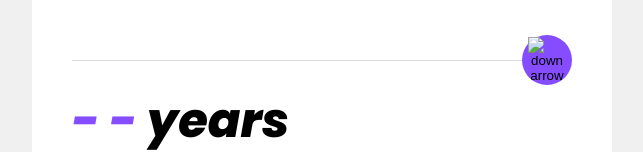
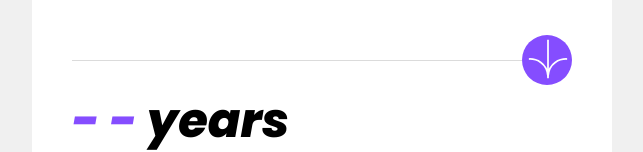
Before and after one commit to SarahHannes/age-calculator-frontend-mentor-challenge, a plain HTML site: page index.html in a window 1280 px wide. Shown: the part 180-332 px from the top of the page, without its empty margins (318-961 px from the left). Drawn offline with Linux system fonts and the light colour scheme; the site is published under a folder, as on GitHub Pages, so addresses that start at the root find nothing.

Commit message:
Remove dash

```diff
--- a/index.html
+++ b/index.html
@@ -44,7 +44,7 @@
           </div> -->
           <div class="button-div">
             <button>
-              <img class="button-img" src="/assets/images/icon-arrow.svg" alt="down arrow">
+              <img class="button-img" src="assets/images/icon-arrow.svg" alt="down arrow">
             </button>
           </div>
 
```
